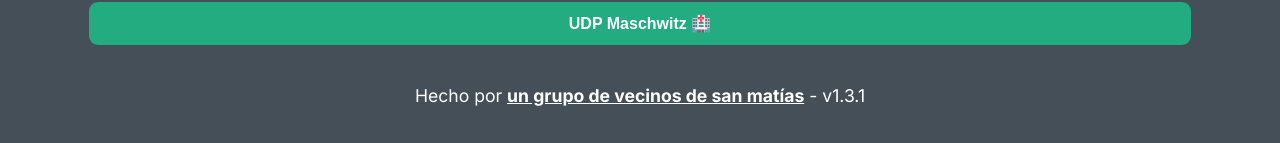
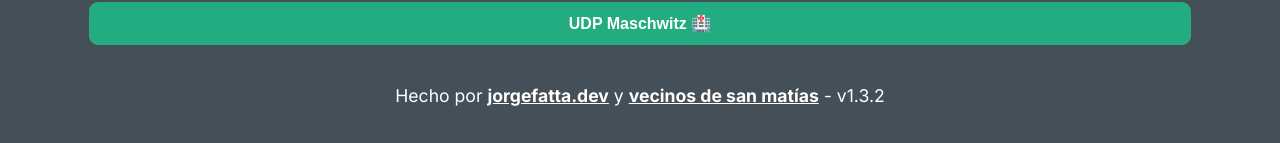
Before and after one commit to jfatta/sanmatias_app, a Next.js app: page / in a window 1280 px wide. Shown: the part 915-1058 px from the top of the page. Built offline with nearby package versions, Linux system fonts and the light colour scheme.

Commit message:
Update index.js
Signed-off-by: Jorge L. Fatta <11925502+jfatta@users.noreply.github.com>

```diff
--- a/pages/index.js
+++ b/pages/index.js
@@ -156,7 +156,7 @@ export default function PageWithJSbasedForm() {
 
 
       <div className="footer">
-        Hecho por <a href="https://github.com/barrio-san-matias"> un grupo de vecinos de san matías</a> - v1.3.1
+        Hecho por <a href="https://jorgefatta.dev">jorgefatta.dev</a> y <a href="https://github.com/barrio-san-matias"> vecinos de san matías</a> - v1.3.2
       </div>
       </div>
       <Analytics />
```
